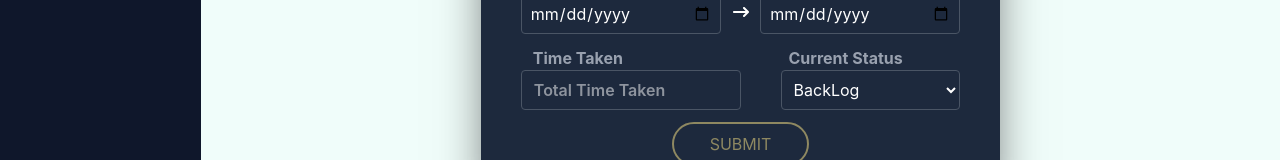
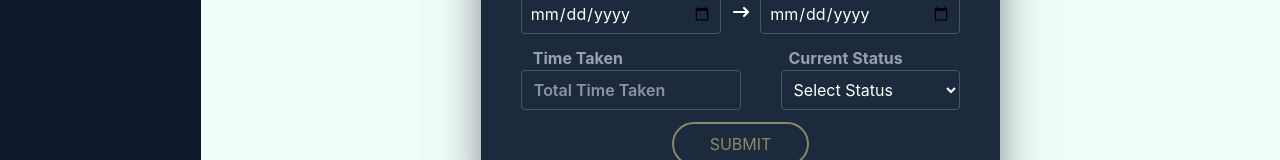
Before and after one commit to jwalagupta01/TODO-INTERN, a React (Vite) app: page / in a window 1280 px wide. Shown: the part 480-640 px from the top of the page. Built offline with nearby package versions, Linux system fonts and the light colour scheme.

Commit message:
Update AddTodo component to set default status and handle user assignment; modify context to assign initial tasks to admin1

```diff
--- a/src/Components/AddTodo.jsx
+++ b/src/Components/AddTodo.jsx
@@ -19,7 +19,7 @@ const AddTodo = () => {
   const [startDate, setStartDate] = useState("");
   const [endDate, setEndDate] = useState("");
   const [timeTaken, setTimeTaken] = useState("");
-  const [status, setStatus] = useState("BackLog");
+  const [status, setStatus] = useState("");
   const [userID, setUserID] = useState("");
   const [emptyTitle, setEmptytitle] = useState(false);
   const [emptyDisc, setEmptyDisc] = useState(false);
@@ -89,6 +89,8 @@ const AddTodo = () => {
 
     if (!isValid) return;
 
+    const finalStatus = userID === "" ? "Not Assigned" : userID;
+
     const newTodo = {
       id: Date.now(),
       title,
@@ -97,7 +99,7 @@ const AddTodo = () => {
       endDate,
       timeTaken,
       status,
-      userID,
+      userID: finalStatus,
     };
 
     const updateUser = user.map((items) =>
@@ -323,7 +325,7 @@ const AddTodo = () => {
               onChangeInput={handleuserStatus}
               label="Select User"
               status={userID}
-              dropDownDiabled={userID !== ""}
+              dropDownDiabled={userID == ""}
             />
           ) : (
             ""
--- a/src/Context/Context.jsx
+++ b/src/Context/Context.jsx
@@ -9,7 +9,7 @@ const AppContextProvider = (props) => {
       id: "1",
       name: "admin1",
       email: "admin1@gmail.com",
-      isAsigned: [],
+      isAsigned: [1773917238982],
     },
     {
       id: "2",
```
